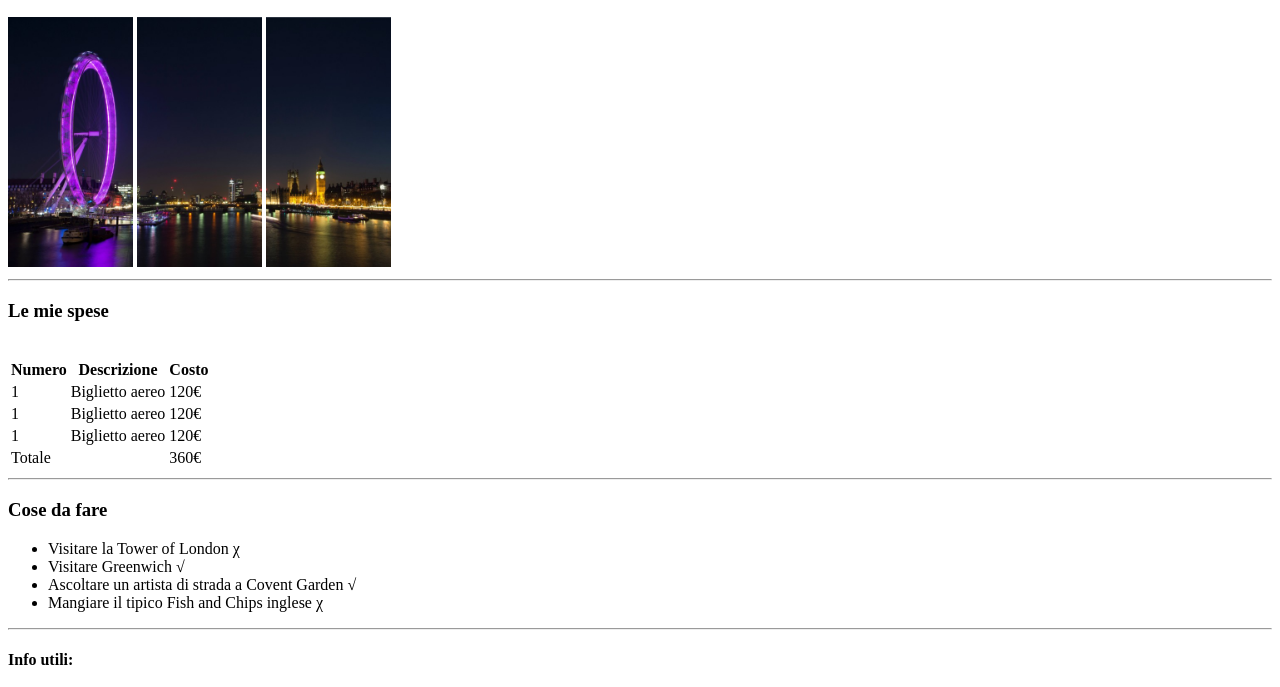
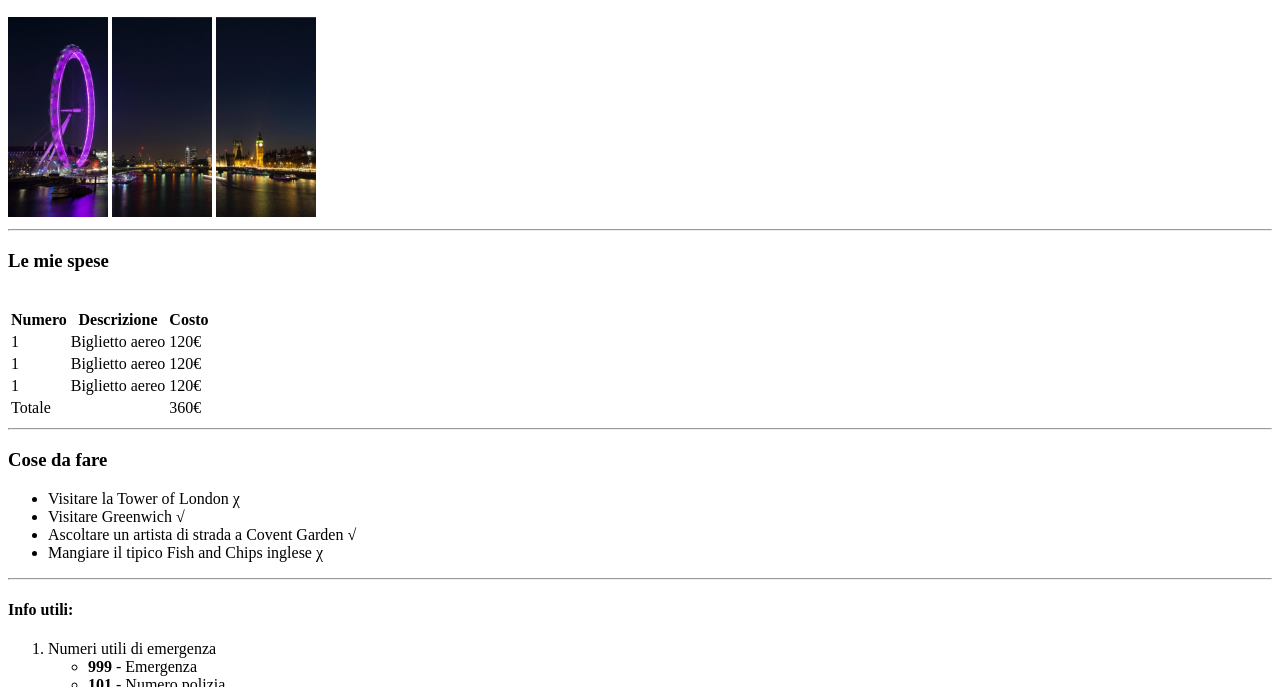
Before and after one commit to simonemoretti94/html-london-trip, a plain HTML site: page index.html in a window 1280 px wide. Shown: the part 50-737 px from the top of the page. Drawn offline with Linux system fonts and the light colour scheme.

Commit message:
6th commit
trying to modify sizes

```diff
--- a/index.html
+++ b/index.html
@@ -8,9 +8,9 @@
 <body>
     <header> <!--header starts here-->
         <h2>Il mio viaggio a Londra</h2>
-        <img src="img/pexels-bill-emrich-230794-0.jpg" alt="550" width="125">
-        <img src="img/pexels-bill-emrich-230794-1.jpg" alt="550" width="125">
-        <img src="img/pexels-bill-emrich-230794-2.jpg" alt="550" width="125">
+        <img src="img/pexels-bill-emrich-230794-0.jpg" alt="600" width="100">
+        <img src="img/pexels-bill-emrich-230794-1.jpg" alt="600" width="100">
+        <img src="img/pexels-bill-emrich-230794-2.jpg" alt="600" width="100">
         <hr>
     </header>
         <p><h3>Le mie spese</h3></p><br>
```
